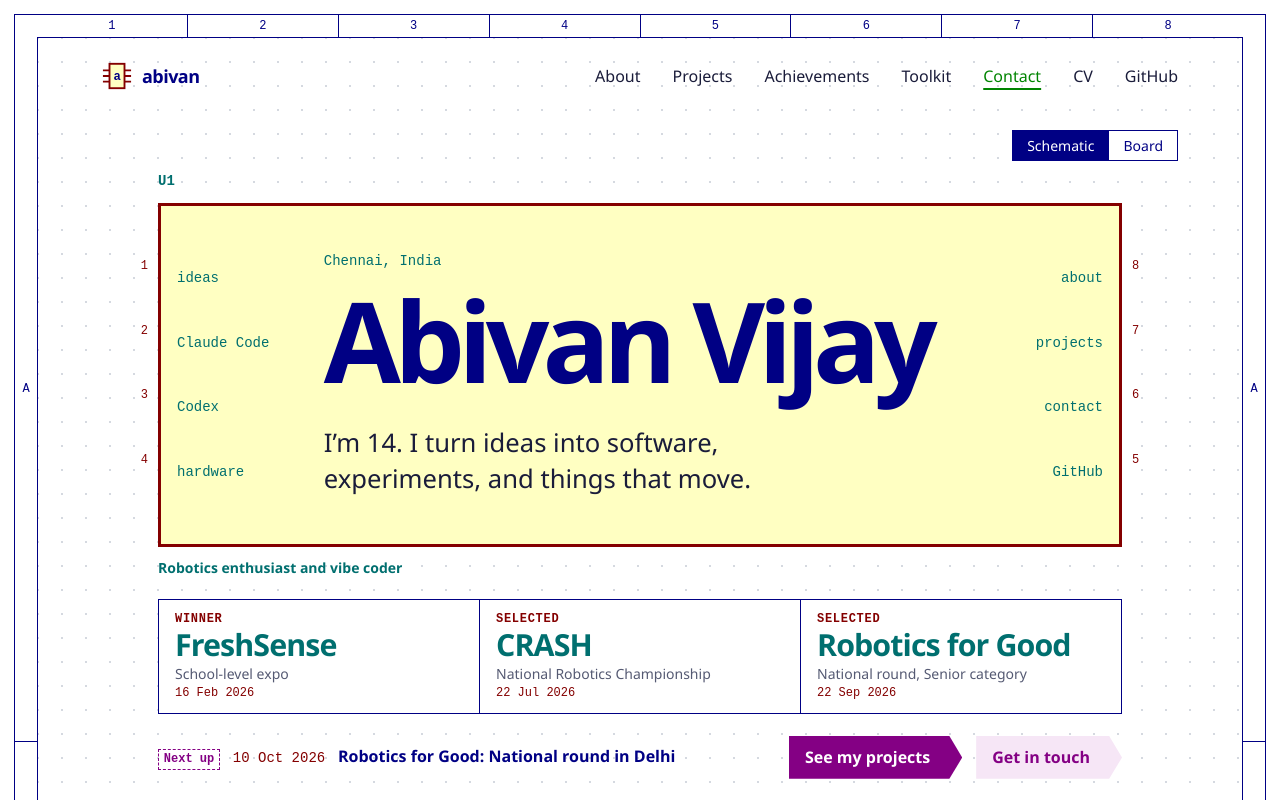
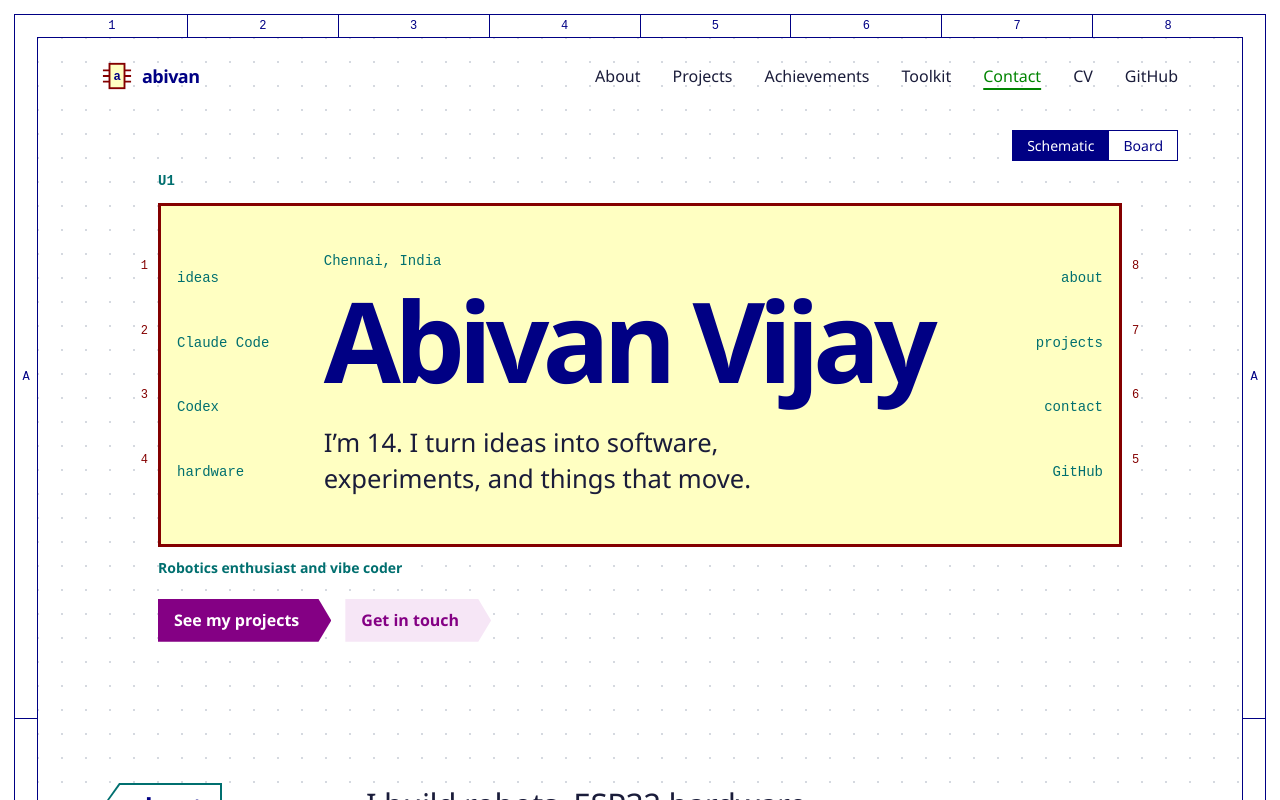
Before and after one commit to abivan100-stack/abivan-portfolio, a React (Vite) app: page / in a window 1280 px wide. Shown: the top 800 px of the page. Built offline with nearby package versions, Linux system fonts and the light colour scheme; no server answers; a web font is replaced by a local one.

Commit message:
Make the landing screen show who Abivan is, with results left to the achievements page

```diff
--- a/src/App.css
+++ b/src/App.css
@@ -138,22 +138,8 @@
 }
 .chip-description { max-width: 30ch; margin: 1.3em 0 0; color: var(--ink); font-size: clamp(1.15rem, 2vw, 1.6rem); font-weight: 500; line-height: 1.4; }
 
-/* Proof under the chip: three results, each a link to its project. Cells wrap and stretch; overlapping borders keep one line between them. */
-.hero-results { display: flex; flex-wrap: wrap; margin: 22px var(--stub) 0; padding: 1px 0 0 1px; list-style: none; }
-.hero-results li { flex: 1 1 13rem; margin: -1px 0 0 -1px; border: 1px solid var(--navy); background: var(--paper); animation: result-in 460ms ease-out both; animation-delay: calc(1500ms + var(--i) * 130ms); }
-.hero-results a { display: grid; gap: .15rem; height: 100%; padding: .75rem 1rem .8rem; color: var(--navy); text-decoration: none; transition: background-color 160ms ease; }
-.hero-results a:hover,
-.hero-results a:focus-visible { background: var(--fill); }
-.result-label { color: var(--maroon); font-family: var(--mono); font-size: var(--fs-xs); font-weight: 700; text-transform: uppercase; letter-spacing: .06em; }
-.result-title { color: var(--teal); font-size: clamp(1.35rem, 2.6vw, 1.9rem); font-weight: 700; letter-spacing: -.03em; line-height: 1.1; }
-.result-detail { color: var(--muted); font-size: var(--fs-sm); line-height: 1.4; }
-.hero-results time { color: var(--maroon); font-family: var(--mono); font-size: var(--fs-xs); }
-@keyframes result-in { from { opacity: 0; transform: translateY(10px); } to { opacity: 1; transform: none; } }
-
-/* Under the chip: what is coming next, and the two ways on */
+/* Under the chip: the two ways on */
 .hero-foot { display: flex; flex-wrap: wrap; align-items: center; justify-content: space-between; gap: 18px 28px; margin-top: 22px; padding-inline: var(--stub); }
-.hero-next { display: flex; flex: 1 1 22rem; flex-wrap: wrap; align-items: baseline; gap: .3rem .8rem; min-height: 1.6em; margin: 0; color: var(--navy); font-size: var(--fs-base); font-weight: 600; line-height: 1.45; }
-.hero-next time { color: var(--maroon); font-family: var(--mono); font-size: var(--fs-sm); font-weight: 500; }
 .hero-actions { display: flex; flex-wrap: wrap; gap: 10px 14px; }
 
 /* Schematic / Board switch, like flipping between KiCad's two editors */
@@ -499,7 +485,6 @@ a.tp-project:hover { text-decoration-color: currentColor; }
 
   .hero { --stub: 30px; padding-block: 28px 64px; }
   .hero-foot { padding-inline: 0; }
-  .hero-results { margin-inline: 0; }
   .chip { padding: calc(var(--stub) + 22px) 0 0; }
   .chip-ref { top: 0; right: 0; left: auto; }
   .chip-value { position: static; display: block; margin-top: calc(var(--stub) + 12px); }
--- a/src/App.tsx
+++ b/src/App.tsx
@@ -2,10 +2,9 @@ import { useEffect, useState, type CSSProperties } from 'react'
 import { NetLabel, NewTabLink, PageFrame, ProjectCard } from './components/Sheet'
 import { GitHubActivity } from './components/GitHubActivity'
 import { usePowerUp, useNetFlash } from './lib/hooks'
-import { useToday } from './lib/useToday'
 import { type HeroView, VIEW_KEY } from './lib/hero-view'
 import {
-  CV_URL, EMAIL, GITHUB_URL, PROJECTS_URL, projectPageHref, featuredProjects, formatDateRange, heroResults, lastUpdated, nextUp, orderedProjects,
+  CV_URL, EMAIL, GITHUB_URL, PROJECTS_URL, featuredProjects, lastUpdated, orderedProjects,
 } from './lib/portfolio'
 import './App.css'
 
@@ -17,8 +16,6 @@ const outputPins = [
   { num: 5, name: 'GitHub', href: GITHUB_URL, external: true },
 ]
 function App({ initialView = 'schematic' }: { initialView?: HeroView }) {
-  const today = useToday()
-  const upcoming = nextUp(today)
   const [activeSection, setActiveSection] = useState<string | null>(null)
   const [heroView, setHeroView] = useState<HeroView>(initialView)
   usePowerUp()
@@ -110,29 +107,7 @@ function App({ initialView = 'schematic' }: { initialView?: HeroView }) {
           <span className="chip-value">Robotics enthusiast and vibe coder</span>
           <span className="board-led" aria-hidden="true"><span className="led" />D1</span>
         </div>
-        <ul className="hero-results" aria-label="Recent results">
-          {heroResults.map((result, i) => (
-            <li key={result.slug} style={{ '--i': i } as CSSProperties}>
-              <a href={projectPageHref(result.slug)}>
-                <span className="result-label">{result.label}</span>
-                <span className="result-title">{result.title}</span>
-                <span className="result-detail">{result.detail}</span>
-                <time dateTime={result.dates[0]}>{formatDateRange(result.dates)}</time>
-              </a>
-            </li>
-          ))}
-        </ul>
         <div className="hero-foot">
-          {/* Reserved height: the date is only known after hydration, so this fills in without moving the page */}
-          <p className="hero-next">
-            {upcoming && (
-              <>
-                <span className="upcoming-tag">Next up</span>
-                <time dateTime={upcoming.dates[0]}>{formatDateRange(upcoming.dates)}</time>
-                <span>{upcoming.title}: {upcoming.text}</span>
-              </>
-            )}
-          </p>
           <div className="hero-actions">
             <a className="hier-pin see-all hier-pin-primary" href="#work">See my projects</a>
             <a className="hier-pin see-all" href="#contact">Get in touch</a>
--- a/src/lib/portfolio.ts
+++ b/src/lib/portfolio.ts
@@ -60,10 +60,6 @@ export const milestones: (Recognition & { slug: string | null; title: string })[
   ...events.map((event) => ({ ...event, slug: null })),
 ].sort((a, b) => b.dates[0].localeCompare(a.dates[0]))
 
-// The nearest result still to come, for the home page's opening. There is none until the visitor's date is
-// known, the same as every other upcoming label.
-export const nextUp = (today: string) => milestones.filter((milestone) => isUpcoming(milestone.dates, today)).at(-1) ?? null
-
 // The toolkit (bill of materials): each part links to the projects that use it. Qty is the number of
 // those projects, so it stays right as projects are added; unknown slugs are skipped rather than
 // rendered as broken links.
@@ -106,18 +102,3 @@ export const splitProjectName = (name: string) => name.split(/\s+--\s+/, 2) as [
 // The toolkit parts a project uses, for its detail page: the parts that list it, plus those used by every project.
 export const getProjectParts = (slug: string) =>
   toolkit.filter((row) => row.used === null || row.used.some((project) => project.slug.toLowerCase() === slug.toLowerCase()))
-
-// The results under the hero chip, the first thing a visitor sees. Each is looked up by project and the exact
-// result text, so a reworded or removed result drops out of the opening instead of showing stale copy.
-const HERO_RESULTS = [
-  { label: 'Winner', slug: 'freshsense', text: 'Winner, school-level expo', detail: 'School-level expo' },
-  { label: 'Selected', slug: 'c.r.a.s.h', text: 'Selected for the National Robotics Championship (NRC)', detail: 'National Robotics Championship' },
-  { label: 'Selected', slug: 'robotics-for-good', text: 'Selected for the national round, Senior category', detail: 'National round, Senior category' },
-]
-export const heroResults = HERO_RESULTS.flatMap(({ label, slug, text, detail }) => {
-  const project = projects.find((candidate) => candidate.slug.toLowerCase() === slug)
-  const recognition = (project?.recognitions as Recognition[] | undefined)?.find((candidate) => candidate.text === text)
-  return project && recognition
-    ? [{ label, detail, slug: project.slug, title: splitProjectName(project.name)[0], dates: recognition.dates }]
-    : []
-})
```
